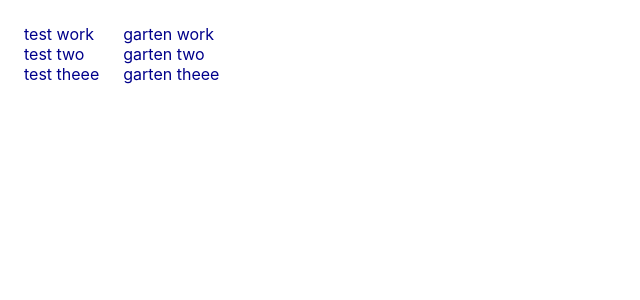
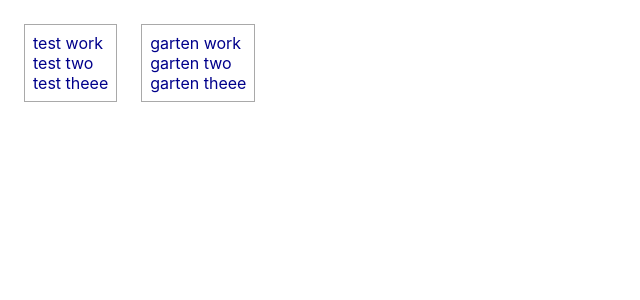
Before and after one commit to elegy00/task-list, a React (Create React App) app: page / in a window 1280 px wide. Shown: the top 300 px of the page, without its empty margins (0-640 px from the left). Built offline with nearby package versions, Linux system fonts and the light colour scheme; the HTML template or start-up script is replaced by a standard one.

Commit message:
Add basic list style

```diff
--- a/src/components/molecules/task-list/index.tsx
+++ b/src/components/molecules/task-list/index.tsx
@@ -8,7 +8,9 @@ import styled from 'styled-components';
 
 
 const ListDiv = styled.div`
-    margin: 12px 12px`;
+    margin: 12px 12px;
+    padding: 8px;
+    border: 1px solid darkgrey`;
 
 
 class TaskList extends React.Component<{tasks: Task[]}, { }> {
```
